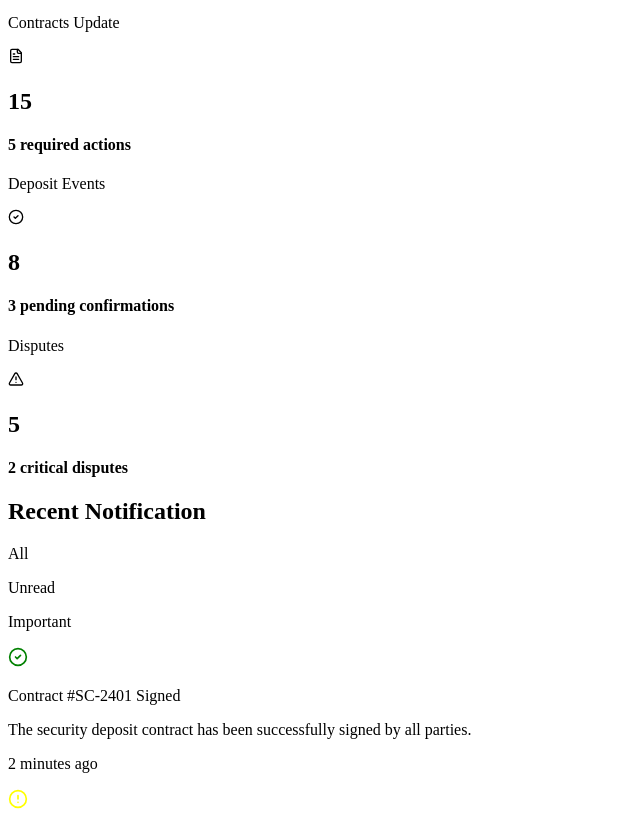
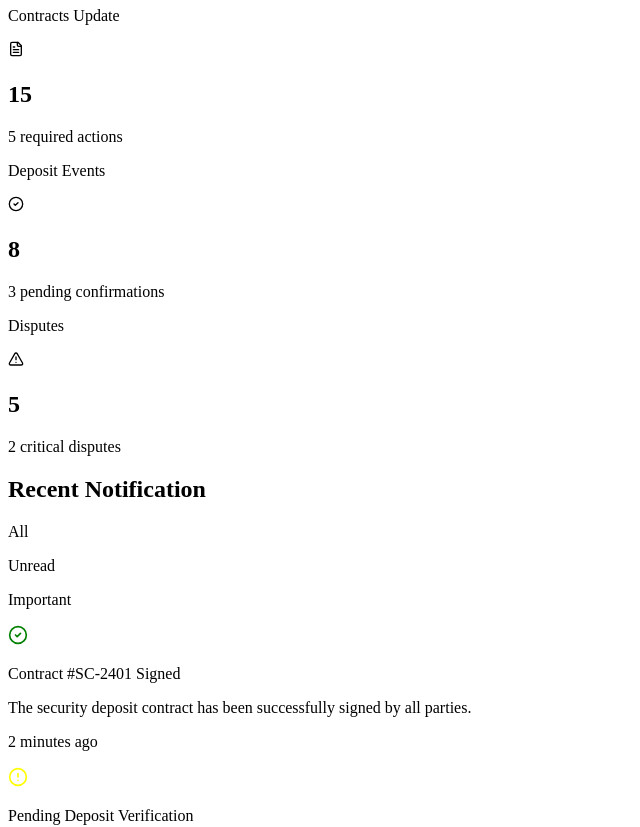
Before and after one commit to safetrustcr/dApp-SafeTrust, a Next.js app: page /SystemManagement/NotificationCenter in a window 1280 px wide. Shown: the part 300-1127 px from the top of the page, without its empty margins (0-640 px from the left). Built offline with nearby package versions, Linux system fonts and the light colour scheme.

Commit message:
feat/notification center

```diff
--- /dev/null
+++ b/src/components/ui/notification-card.tsx
@@ -0,0 +1,82 @@
+import { AlertCircle, Bell, CircleCheck, XCircle } from "lucide-react";
+import { JSX } from "react";
+interface NotificationAnalyticsCardProps {
+  total: string | number;
+  subtitle: string;
+  icon: JSX.Element;
+  unread: string | number;
+  title: string;
+}
+
+export function NotificationAnalyticsCard({
+  total,
+  subtitle,
+  icon,
+  unread,
+  title,
+}: NotificationAnalyticsCardProps) {
+  return (
+    <div className="rounded-xl border bg-card p-6">
+      <div className="flex justify-between items-center">
+        <p className="text-sm font-semibold dark:text-white text-black">
+          {title}
+        </p>
+        {icon}
+      </div>
+      <div>
+        <h2 className="text-2xl text-black dar:text-gray-100 font-bold">
+          {total}
+        </h2>
+        <p className="text-xs text-black dark:text-white text-muted-foreground">
+          {unread} {subtitle}
+        </p>
+      </div>
+    </div>
+  );
+}
+
+export type NotificationType = "success" | "warning" | "error" | "info";
+
+export interface NotificationCardProps {
+  id: number;
+  type: NotificationType;
+  title: string;
+  message: string;
+  time: string;
+  priority?: string;
+}
+
+export const NotificationCard: React.FC<NotificationCardProps> = ({
+  type,
+  title,
+  message,
+  time,
+  priority,
+}) => {
+  const notificationIconColor: Record<NotificationType, JSX.Element> = {
+    success: <CircleCheck size={20} color="green" />,
+    warning: <AlertCircle size={20} color="yellow" />,
+    error: <XCircle size={20} color="red" />,
+    info: <Bell size={20} color="blue" />,
+  };
+
+  return (
+    <div className="flex flex-col lg:flex-row p-6 lg:gap-0 gap-3 justify-between border-gray-500 rounded-xl border bg-sidebar items-start w-full">
+      <div className="flex flex-row gap-4">
+        <div>{notificationIconColor[type]}</div>
+        <div className="flex flex-col space-y-2">
+          <p className="text-sm font-semibold text-black">{title}</p>
+          <p className="text-sm font-normal text-muted-foreground">{message}</p>
+        </div>
+      </div>
+      <div className="flex flex-row justify-end gap-2 items-center">
+        {priority && (
+          <p className="bg-red-500 text-center rounded-full p-1 text-xs font-semibold">
+            {priority}
+          </p>
+        )}
+        <p className="text-xs font-semibold text-black">{time}</p>
+      </div>
+    </div>
+  );
+};
--- a/src/pages/SystemManagement/NotificationCenter.tsx
+++ b/src/pages/SystemManagement/NotificationCenter.tsx
@@ -1,25 +1,20 @@
 import {
-  AlertCircle,
+  NotificationAnalyticsCard,
+  NotificationCard,
+} from "@/components/ui/notification-card";
+import {
   AlertTriangle,
   Bell,
   Check,
   CircleCheck,
   FileText,
   Filter,
-  XCircle,
 } from "lucide-react";
-import React, { JSX } from "react";
-
-interface CardLabel {
-  title: string;
-  subtitle: string;
-  icon: JSX.Element;
-}
+import { JSX, useState } from "react";
 
 function NotificationCenter() {
-  const [activeTab, setActiveTab] = React.useState("All"); // Track the active tab
+  const [activeTab, setActiveTab] = useState("All");
 
-  // Function to handle tab click
   const handleTabClick = (tab: string) => {
     setActiveTab(tab);
   };
@@ -27,49 +22,51 @@ function NotificationCenter() {
     <div className="flex-1 space-y-4 p-8 pt-6">
       <div className="flex flex-row justify-between items-start">
         <div className="flex flex-col items-start space-y-2">
-          <h2 className="text-3xl font-bold tracking-tight">
+          <h2 className="text-3xl text-black dark:text-white font-bold tracking-tight">
             Notification Center
           </h2>
-          <h4 className="text-base font-normal tracking-tight">
+          <h4 className="text-base text-black dark:text-gray-200 font-normal tracking-tight">
             Manage and track all your contract notifications
           </h4>
         </div>
         <div className="w-auto items-end lg:items-center gap-3 lg:gap-8 flex flex-col lg:flex-row ">
           <button className="border-[1px] flex gap-2 lg:gap-4 rounded-md  items-center justify-center whitespace-nowrap p-2 lg:p-3 ">
             <Filter color="black" size={16} />
-            <span className="text-base text-black">Filter</span>
+            <span className="text-base text-black dark:text-gray-100">
+              Filter
+            </span>
           </button>
 
           <button className="bg-transparent/15 gap-2 lg:gap-4 items-center flex flex-row p-2 lg:p-3 whitespace-nowrap rounded-md">
             <Check size={20} color="black" className="text-black" />
-            <span className="text-base text-black "> Mark As Read</span>
+            <span className="text-base text-black  dark:text-gray-100">
+              {" "}
+              Mark As Read
+            </span>
           </button>
         </div>
       </div>
 
       <div className="w-full h-auto items-start background-transparent">
         <div className="grid gap-4 md:grid-cols-2 lg:grid-cols-4">
-          {Object.entries(metricsData).map(([key, { total, ...extra }]) => (
-            <div key={key} className="rounded-xl border bg-card p-6">
-              <div className="flex flex-row justify-between items-center w-full">
-                <p className="text-sm font-semibold text-black">
-                  {cardLabels[key]?.title}
-                </p>
-                {cardLabels[key]?.icon}
-              </div>
-              <div>
-                <h2 className="text-2xl font-bold tracking-tight">{total}</h2>
-                <h4 className="text-xs font-normal text-muted-foreground tracking-tight">
-                  {Object.values(extra)[0]} {cardLabels[key]?.subtitle}
-                </h4>
-              </div>
-            </div>
-          ))}
+          {Object.entries(metricsData).map(([key, { total, unread }]) => {
+            const { title, subtitle, icon } = cardLabels[key];
+            return (
+              <NotificationAnalyticsCard
+                key={key}
+                total={total}
+                unread={unread}
+                title={title}
+                subtitle={subtitle}
+                icon={icon}
+              />
+            );
+          })}
         </div>
       </div>
 
       <div className="rounded-xl border bg-card p-6">
-        <h2 className="text-3xl font-bold tracking-tight">
+        <h2 className="text-3xl font-bold text-black dark:text-white tracking-tight">
           Recent Notification
         </h2>
         <div className="w-full flex-col space-y-4">
@@ -77,7 +74,9 @@ function NotificationCenter() {
             <p
               onClick={() => handleTabClick("All")}
               className={`cursor-pointer text-sm font-semibold p-1 rounded-lg ${
-                activeTab === "All" ? "bg-gray-500 text-white" : "text-gray-500"
+                activeTab === "All"
+                  ? "bg-gray-500 dark:bg-gray-200 text-white dark:text-gray-800"
+                  : "text-gray-500 dark:text-white"
               }`}
             >
               All
@@ -87,8 +86,8 @@ function NotificationCenter() {
               onClick={() => handleTabClick("Unread")}
               className={`cursor-pointer text-sm font-semibold p-1 rounded-lg ${
                 activeTab === "Unread"
-                  ? "bg-gray-500 text-white"
-                  : "text-gray-500"
+                  ? "bg-gray-500 dark:bg-gray-200 text-white dark:text-gray-800"
+                  : "text-gray-500 dark:text-white"
               }`}
             >
               Unread
@@ -98,46 +97,15 @@ function NotificationCenter() {
               onClick={() => handleTabClick("Important")}
               className={`cursor-pointer text-sm font-semibold p-1 rounded-lg ${
                 activeTab === "Important"
-                  ? "bg-gray-500 text-white"
-                  : "text-gray-500"
+                  ? "bg-gray-500 dark:bg-gray-200 text-white dark:text-gray-800"
+                  : "text-gray-500 dark:text-white"
               }`}
             >
               Important
             </p>
           </div>
-          {notifications.map(({ id, type, title, message, time, priority }) => (
-            <div
-              key={id}
-              className="flex flex-col lg:flex-row p-6 lg:gap-0 gap-3 justify-between border-gray-500 rounded-xl border  bg-sidebar items-start w-full"
-            >
-              <div className="flex flex-row gap-4">
-                <div>
-                  {type === "success" && (
-                    <CircleCheck size={20} color="green" />
-                  )}
-                  {type === "warning" && (
-                    <AlertCircle size={20} color="yellow" />
-                  )}
-                  {type === "error" && <XCircle size={20} color="red" />}
-                  {type === "info" && <Bell size={20} color="blue" />}
-                </div>
-                <div className="flex flex-col space-y-2">
-                  <p className="text-sm font-semibold text-black">{title}</p>
-                  <p className="text-sm font-normal text-muted-foreground">
-                    {message}
-                  </p>
-                </div>
-              </div>
-
-              <div className="flex flex-row justify-end gap-2 items-center">
-                {priority && (
-                  <p className="bg-red-500 text-center   rounded-full p-1 text-xs font-semibold">
-                    {priority}
-                  </p>
-                )}
-                <p className="text-xs font-semibold text-black">{time}</p>
-              </div>
-            </div>
+          {notifications.map((notification) => (
+            <NotificationCard key={notification.id} {...notification} />
           ))}
         </div>
       </div>
@@ -147,26 +115,18 @@ function NotificationCenter() {
 
 export default NotificationCenter;
 
-// Metrics data
 const metricsData = {
-  allNotifications: {
-    total: 28,
-    unread: 12,
-  },
-  contractUpdates: {
-    total: 15,
-    requireAction: 5,
-  },
-  depositEvents: {
-    total: 8,
-    pending: 3,
-  },
-  disputes: {
-    total: 5,
-    critical: 2,
-  },
+  allNotifications: { total: 28, unread: 12 },
+  contractUpdates: { total: 15, unread: 5 },
+  depositEvents: { total: 8, unread: 3 },
+  disputes: { total: 5, unread: 2 },
 };
 
+type CardLabel = {
+  title: string;
+  subtitle: string;
+  icon: JSX.Element;
+};
 const cardLabels: Record<string, CardLabel> = {
   allNotifications: {
     title: "All Notifications",
@@ -190,8 +150,16 @@ const cardLabels: Record<string, CardLabel> = {
   },
 };
 
-// Notifications list
-const notifications = [
+type NotificationType = "success" | "warning" | "error" | "info";
+
+const notifications: {
+  id: number;
+  type: NotificationType;
+  title: string;
+  message: string;
+  time: string;
+  priority?: string;
+}[] = [
   {
     id: 1,
     type: "success",
```
Also changed, not shown: public/fiterIcon.svg (deleted), src/app/SystemManagement/notification-center/page.tsx (renamed from src/app/(SystemManagement)/notification-center/page.tsx).
